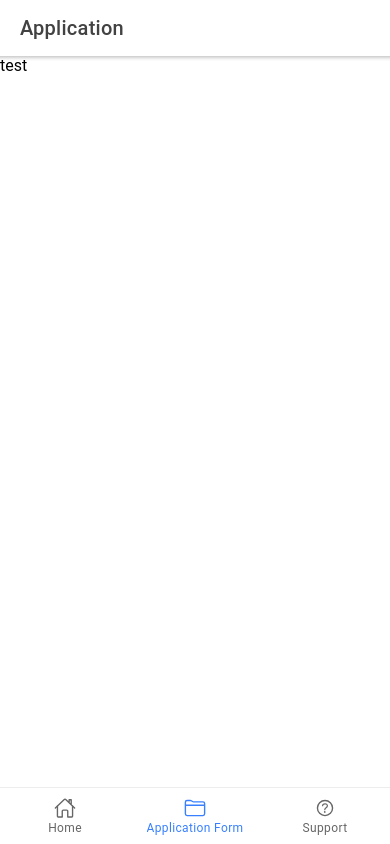
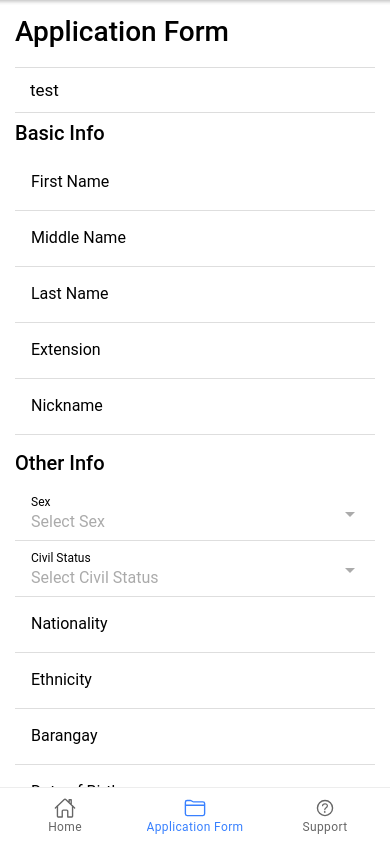
Before and after one commit to jsaubon/survey_mobile, a React (Create React App) app: page /application in a window 390 px wide. Built offline with nearby package versions, Linux system fonts and the light colour scheme.

Commit message:
antmobile

```diff
--- a/package.json
+++ b/package.json
@@ -21,6 +21,7 @@
     "@types/react-dom": "^16.9.10",
     "@types/react-router": "^5.1.11",
     "@types/react-router-dom": "^5.1.7",
+    "antd-mobile": "^2.3.4",
     "ionicons": "^5.4.0",
     "react": "^17.0.1",
     "react-dom": "^17.0.1",
--- a/src/App.tsx
+++ b/src/App.tsx
@@ -42,7 +42,7 @@ import "./theme/variables.css";
 import Home from "./pages/Home/Home";
 import Application from "./pages/Application/Application";
 import Support from "./pages/Support/Support";
-
+import "antd-mobile/dist/antd-mobile.css"; // or 'antd-mobile/dist/antd-mobile.less'
 const App: React.FC = () => (
 	<IonApp>
 		<IonReactRouter>
--- a/src/pages/Application/Application.css
+++ b/src/pages/Application/Application.css
@@ -0,0 +1,14 @@
+.container {
+	padding: 15px;
+}
+
+.container h1,
+.container h2,
+.container h3,
+.container h4 {
+	margin-top: 0;
+}
+
+.list-md {
+	background: transparent;
+}
--- a/src/pages/Application/Application.tsx
+++ b/src/pages/Application/Application.tsx
@@ -1,28 +1,116 @@
 import {
 	IonContent,
 	IonHeader,
+	IonInput,
+	IonItem,
+	IonItemDivider,
+	IonLabel,
+	IonList,
+	IonListHeader,
 	IonPage,
+	IonSelectOption,
+	IonSelect,
 	IonTitle,
 	IonToolbar,
 } from "@ionic/react";
 import "./Application.css";
+import { InputItem, List } from "antd-mobile";
 
 const Application = () => {
 	return (
 		<IonPage>
 			<IonHeader>
-				<IonToolbar>
-					<IonTitle>Application</IonTitle>
-				</IonToolbar>
+				{/* <IonToolbar> */}
+				{/* <IonTitle>Application Form</IonTitle> */}
+				{/* </IonToolbar> */}
 			</IonHeader>
 			<IonContent fullscreen>
-				<IonHeader collapse="condense">
+				{/* <IonHeader collapse="condense">
 					<IonToolbar>
 						<IonTitle size="large">Application</IonTitle>
 					</IonToolbar>
-				</IonHeader>
+				</IonHeader> */}
 				{/* <ExploreContainer name="Tab 1 page" /> */}
-				<div className="container">test</div>
+				{/* <IonTitle>Application</IonTitle> */}
+				<div className="container">
+					<h1>Application Form</h1>
+					<List>
+						<InputItem type="number" clear >
+							test
+						</InputItem>
+					</List>
+					<IonList>
+						<h4>Basic Info</h4>
+						<IonItem>
+							<IonLabel position="floating">First Name</IonLabel>
+							<IonInput value=""></IonInput>
+						</IonItem>
+						<IonItem>
+							<IonLabel position="floating">Middle Name</IonLabel>
+							<IonInput value=""></IonInput>
+						</IonItem>
+						<IonItem>
+							<IonLabel position="floating">Last Name</IonLabel>
+							<IonInput value=""></IonInput>
+						</IonItem>
+						<IonItem>
+							<IonLabel position="floating">Extension</IonLabel>
+							<IonInput value=""></IonInput>
+						</IonItem>
+						<IonItem>
+							<IonLabel position="floating">Nickname</IonLabel>
+							<IonInput value=""></IonInput>
+						</IonItem>
+						<br />
+						<h4>Other Info</h4>
+						<IonItem>
+							<IonLabel position="floating">Sex</IonLabel>
+							<IonSelect
+								// value={gender}
+								placeholder="Select Sex"
+								interface="popover"
+								// onIonChange={(e) => setGender(e.detail.value)}
+							>
+								<IonSelectOption value="Female">Female</IonSelectOption>
+								<IonSelectOption value="Male">Male</IonSelectOption>
+							</IonSelect>
+						</IonItem>
+						<IonItem>
+							<IonLabel position="floating">Civil Status</IonLabel>
+							<IonSelect
+								// value={gender}
+								placeholder="Select Civil Status"
+								interface="popover"
+								// onIonChange={(e) => setGender(e.detail.value)}
+							>
+								<IonSelectOption value="Single">Single</IonSelectOption>
+								<IonSelectOption value="Married">Married</IonSelectOption>
+								<IonSelectOption value="Widowed">Widowed</IonSelectOption>
+								<IonSelectOption value="Separated">Separated</IonSelectOption>
+							</IonSelect>
+						</IonItem>
+						<IonItem>
+							<IonLabel position="floating">Nationality</IonLabel>
+							<IonInput value=""></IonInput>
+						</IonItem>
+						<IonItem>
+							<IonLabel position="floating">Ethnicity</IonLabel>
+							<IonInput value=""></IonInput>
+						</IonItem>
+						<IonItem>
+							<IonLabel position="floating">Barangay</IonLabel>
+							<IonInput value=""></IonInput>
+						</IonItem>
+						<IonItem>
+							<IonLabel position="floating">Date of Birth</IonLabel>
+							<IonInput value=""></IonInput>
+						</IonItem>
+						<IonItem>
+							<IonLabel position="floating">Place of Birth</IonLabel>
+							<IonInput value=""></IonInput>
+						</IonItem>
+					</IonList>
+				</div>
 			</IonContent>
 		</IonPage>
 	);
--- a/src/pages/Home/Home.css
+++ b/src/pages/Home/Home.css
@@ -0,0 +1,9 @@
+ion-slides {
+	height: 200px;
+}
+
+.newsandannouncements_icon {
+	position: relative;
+	top: 3px;
+	margin-right: 3px;
+}
--- a/src/pages/Home/Home.tsx
+++ b/src/pages/Home/Home.tsx
@@ -1,28 +1,64 @@
 import {
+	IonCard,
+	IonCardContent,
 	IonContent,
 	IonHeader,
+	IonIcon,
 	IonPage,
+	IonSlide,
+	IonSlides,
 	IonTitle,
 	IonToolbar,
 } from "@ionic/react";
+import { newspaperOutline } from "ionicons/icons";
 import "./Home.css";
 
 const Home = () => {
+	const slideOpts = {
+		initialSlide: 1,
+		speed: 400,
+		autoplay: {
+			delay: 10000,
+		},
+		centeredSlides: true,
+		loop: true,
+	};
 	return (
 		<IonPage>
-			<IonHeader>
+			{/* <IonHeader>
 				<IonToolbar>
 					<IonTitle>Home</IonTitle>
 				</IonToolbar>
-			</IonHeader>
+			</IonHeader> */}
 			<IonContent fullscreen>
-				<IonHeader collapse="condense">
+				{/* <IonHeader collapse="condense">
 					<IonToolbar>
 						<IonTitle size="large">Home</IonTitle>
 					</IonToolbar>
-				</IonHeader>
+				</IonHeader> */}
 				{/* <ExploreContainer name="Tab 1 page" /> */}
-				<div className="container">test</div>
+				{/* <div className="container">
+
+                </div> */}
+				<IonCard>
+					<IonSlides pager={true} options={slideOpts}>
+						<IonSlide>
+							<h1>Slide 1</h1>
+						</IonSlide>
+						<IonSlide>
+							<h1>Slide 2</h1>
+						</IonSlide>
+						<IonSlide>
+							<h1>Slide 3</h1>
+						</IonSlide>
+					</IonSlides>
+				</IonCard>
+				<div style={{ paddingLeft: 15, paddingRight: 15 }}>
+					<h1 style={{ marginTop: 0 }}>
+						<IonIcon icon={newspaperOutline} className="newsandannouncements_icon"/>
+						News and Announcements
+					</h1>
+				</div>
 			</IonContent>
 		</IonPage>
 	);
```
Also changed, not shown: 1 other file (tests, documents, lock files or other folders).
